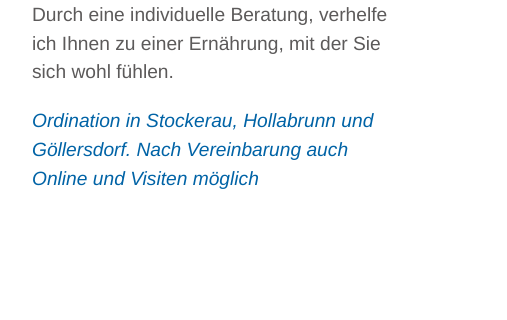
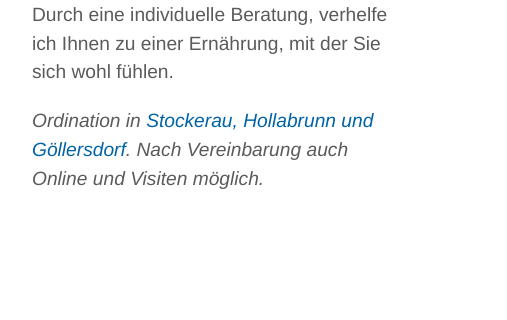
Before and after one commit to diaetologieFlandorfer/diaetologieFlandorfer.github.io, a plain HTML site: page index.html in a window 1280 px wide. Shown: the part 341-661 px from the top of the page, 143-650 px from the left. Drawn offline with nearby package versions, Linux system fonts and the light colour scheme.

Commit message:
deploy: diaetologieFlandorfer/website@04501b76b30ea4fa4a7fad301aed985ed0e51508

```diff
--- a/index.html
+++ b/index.html
@@ -120,7 +120,7 @@
       <div class="col-12 col-md-7 col-lg-6 order-2 order-md-1">
         <h1 id="medizinische-ernährungsberatung">Medizinische Ernährungsberatung</h1>
 <p>Durch eine individuelle Beratung, verhelfe ich Ihnen zu einer Ernährung, mit der Sie sich wohl fühlen.</p>
-<p><em><a href="/kontakt">Ordination in Stockerau, Hollabrunn und Göllersdorf. Nach Vereinbarung auch Online und Visiten möglich</a></em></p>
+<p><em>Ordination in <a href="/kontakt">Stockerau, Hollabrunn und Göllersdorf</a>. Nach Vereinbarung auch Online und Visiten möglich.</em></p>
 
 
       </div>
```
